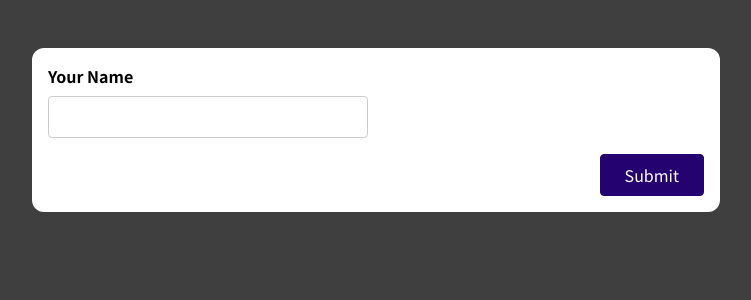
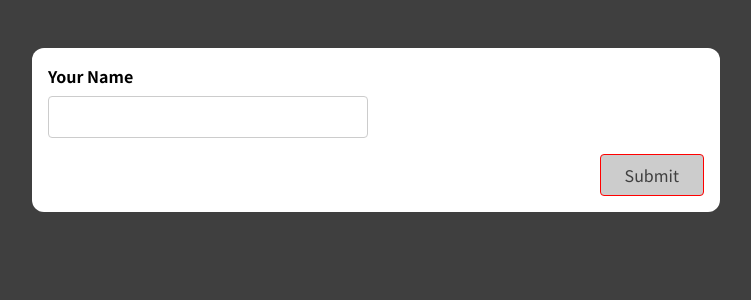
Before and after one commit to Trucker9/reactjs_sandbox, a React (Create React App) app in the folder 9th/: page / in a window 1280 px wide. Shown: the top 300 px of the page, without its empty margins (264-1015 px from the left). Built offline with nearby package versions, Linux system fonts and the light colour scheme.

Commit message:
overall form validity

```diff
--- a/9th/src/components/SimpleInput.js
+++ b/9th/src/components/SimpleInput.js
@@ -1,12 +1,27 @@
-import { useRef, useState } from 'react';
+import { useEffect, useState } from 'react';
 
 const SimpleInput = (props) => {
   const [enteredName, setEnteredName] = useState('');
   const [enteredNameTouched, setEnteredNameTouched] = useState(false);
-
   // We simply check for these two.
   const name_IsValid = enteredName.trim() !== '';
   const name_touchedInvalid = !name_IsValid && enteredNameTouched;
+
+  // Let's say we have more fields in our form rather than just name.
+  // We can check for our form validity by checking all the input fields validity with useEffect like this:
+  const [formIsValid, setFormIsValid] = useState(false);
+
+  // function of the useEffect runs for the first time that component is being rendering and each time a validity changes.
+  useEffect(
+    () => {
+      // If we had more input fields in our form, we would've added them here.
+      if (name_IsValid) {
+        setFormIsValid(true);
+      } else setFormIsValid(false);
+    },
+    // If we had more input fields in our form, we would've added them here.
+    [name_IsValid]
+  );
 
   const nameInChangeHandler = (e) => {
     // Re evaluate in every key stroke.
@@ -46,7 +61,9 @@ const SimpleInput = (props) => {
       </div>
       {name_touchedInvalid ? <p className="error-text">Invalid name</p> : ''}
       <div className="form-actions">
-        <button onClick={formSubmissionHandler}>Submit</button>
+        <button disabled={!formIsValid} onClick={formSubmissionHandler}>
+          Submit
+        </button>
       </div>
     </form>
   );
--- a/9th/src/index.css
+++ b/9th/src/index.css
@@ -100,3 +100,12 @@ button:active {
 .error-text {
   color: #b40e0e;
 }
+
+button:disabled,
+button:disabled:hover,
+button:disabled:active {
+  background-color: #ccc;
+  color: #3f3f3f;
+  border-color: red;
+  cursor: not-allowed;
+}
```
